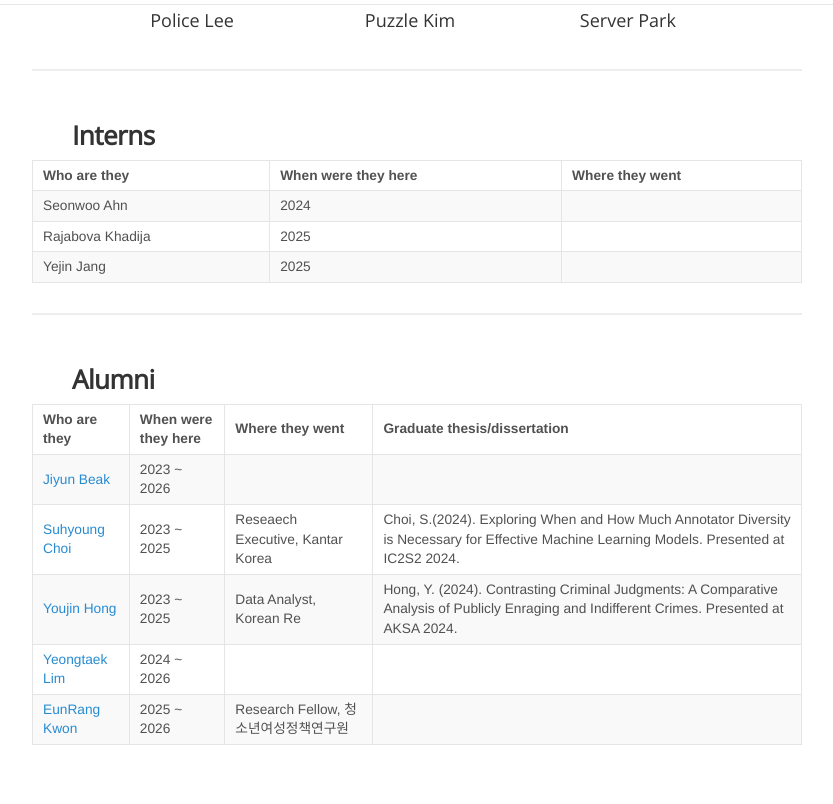
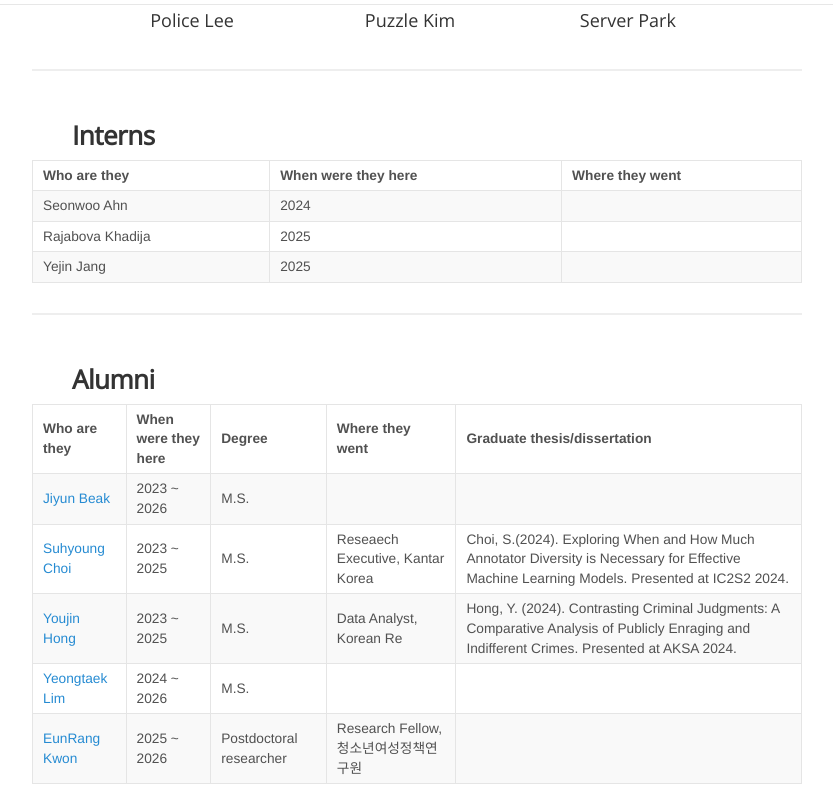
Before and after one commit to catslab-kaist/catslab-kaist.github.io, a Jekyll site: the page built from people.md, in a window 1280 px wide and 900 px high, scrolled down 1295 px, cut to the strip 96-900 px from the top of the window. Shown: the whole strip, without its empty margins (223-1056 px from the left). Built offline with Jekyll 4.4.1, drawn with Linux system fonts in a browser that asks for light colours; nearby versions of some CDN libraries; comment, search, counter and statistics services are not loaded; before the commit the page ends 2156 px from its top, so only the background shows below that.

Commit message:
Add degree column to alumni table
Show what each alumnus completed while in the lab: M.S. for the
master's graduates, and "Postdoctoral researcher" for EunRang Kwon.

Co-Authored-By: Claude Sonnet 5 <noreply@anthropic.com>

```diff
--- a/_people/EunRang_Kwon.md
+++ b/_people/EunRang_Kwon.md
@@ -3,6 +3,7 @@ name: EunRang Kwon
 position: alumni
 joined: 2025
 ended: 2026
+degree: Postdoctoral researcher
 destination: Research Fellow, 청소년여성정책연구원
 thesis:
 ---
--- a/people.md
+++ b/people.md
@@ -83,6 +83,7 @@ permalink: /people/
     <tr>
       <th>Who are they</th>
       <th>When were they here</th>
+      <th>Degree</th>
       <th>Where they went</th>
       <th>Graduate thesis/dissertation</th>
     </tr>
@@ -93,6 +94,7 @@ permalink: /people/
         <tr>
           <td><a href="{{ site.baseurl }}{{ profile.url }}">{{ profile.name }}</a></td>
           <td>{{ profile.joined }} ~ {{ profile.ended }}</td>
+          <td>{{ profile.degree }}</td>
           <td>{{ profile.destination }}</td>
           <td>{{ profile.thesis }}</td>
         </tr>
```
Also changed, not shown: _people/Jiyoon_Beak.md (+1 -0 lines), _people/Suhyoung_Choi.md (+1 -0 lines), _people/Youjin_Hong.md (+1 -0 lines), _people/Youngtek_Lim.md (+1 -0 lines).
